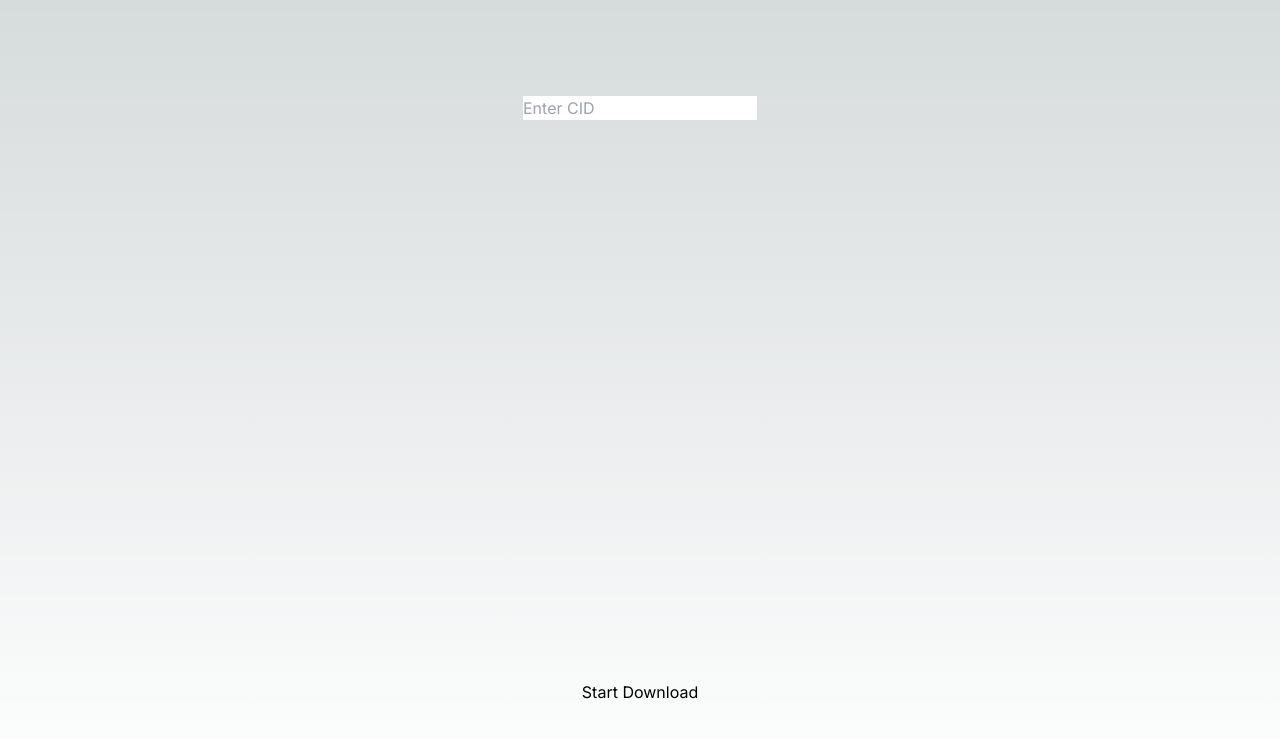
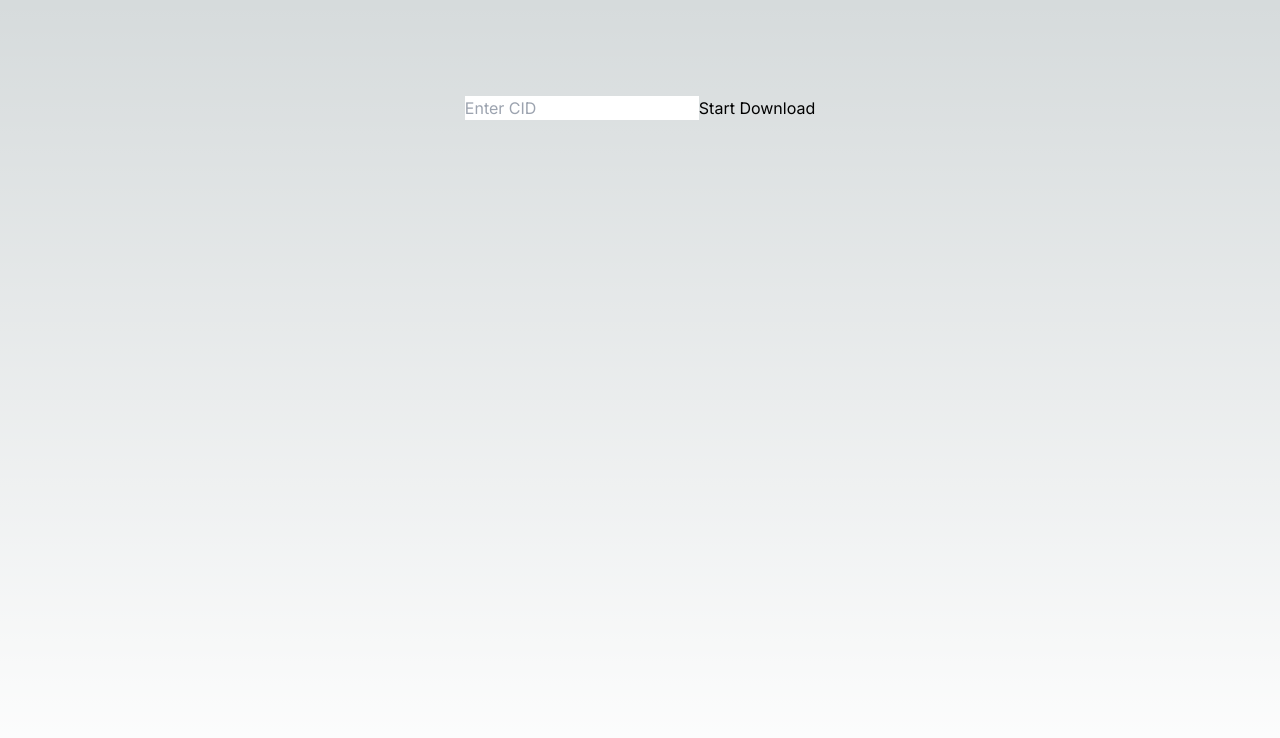
Before and after one commit to noryev/ipfsObjectAnalyzer, a Next.js app: page / in a window 1280 px wide. Shown: the top 738 px of the page. Built offline with nearby package versions, Linux system fonts and the light colour scheme.

Commit message:
download form

```diff
--- /dev/null
+++ b/src/app/DownloadForm.tsx
@@ -0,0 +1,39 @@
+// Create a new file named DownloadForm.tsx
+import React from 'react';
+import axios from 'axios';
+
+export default function DownloadForm() {
+    const downloadFile = (event) => {
+        event.preventDefault();
+
+        const cid = event.target.cid.value;
+
+        if (!cid) {
+            console.error('CID is required');
+            return;
+        }
+
+        const url = `https://ipfs.io/ipfs/${cid}`; // IPFS URL with the user-provided CID
+
+        console.log('Starting download...');
+        const start = new Date().getTime();
+
+        axios.get(url, { responseType: 'blob' })
+            .then(response => {
+                const end = new Date().getTime();
+                const timeTaken = end - start;
+
+                console.log('Download finished. Time taken:', timeTaken);
+            })
+            .catch(err => {
+                console.error('Error downloading file:', err);
+            });
+    };
+
+    return (
+        <form onSubmit={downloadFile}>
+            <input type="text" name="cid" placeholder="Enter CID" required />
+            <button type="submit">Start Download</button>
+        </form>
+    );
+}
--- a/src/app/page.tsx
+++ b/src/app/page.tsx
@@ -1,45 +1,10 @@
-import React, { useState } from 'react';
 import Image from 'next/image';
-import axios from 'axios';
+import DownloadForm from './DownloadForm';
 
 export default function Home() {
-  const [downloadTime, setDownloadTime] = useState<number | null>(null);
-  const [cid, setCid] = useState('');
-
-  const downloadFile = async () => {
-    if (!cid) {
-      console.error('CID is required');
-      return;
-    }
-
-    const url = `https://ipfs.io/ipfs/${cid}`; // IPFS URL with the user-provided CID
-
-    console.log('Starting download...');
-    const start = new Date().getTime();
-
-    try {
-      const response = await axios.get(url, { responseType: 'blob' });
-      const end = new Date().getTime();
-      const timeTaken = end - start;
-
-      console.log('Download finished. Time taken:', timeTaken);
-      setDownloadTime(timeTaken);
-    } catch (err) {
-      console.error('Error downloading file:', err);
-    }
-  };
-
-  const handleCidChange = (event: React.ChangeEvent<HTMLInputElement>) => {
-    setCid(event.target.value);
-  };
-
-  // ...
-
   return (
     <main className="flex min-h-screen flex-col items-center justify-between p-24">
-      <input type="text" value={cid} onChange={handleCidChange} placeholder="Enter CID" />
-      <button onClick={downloadFile}>Start Download</button>
-      {downloadTime && <p>Download time: {downloadTime}ms</p>}
+      <DownloadForm />
 
       {/* ... rest of your component ... */}
     </main>
```
